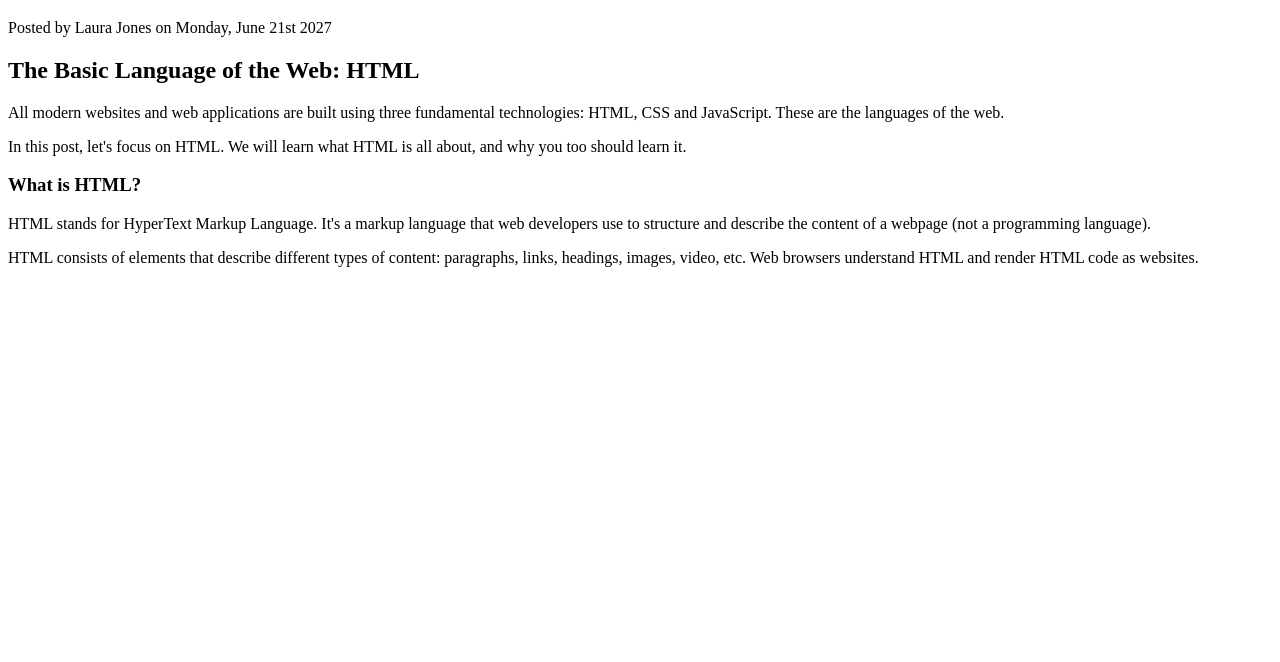
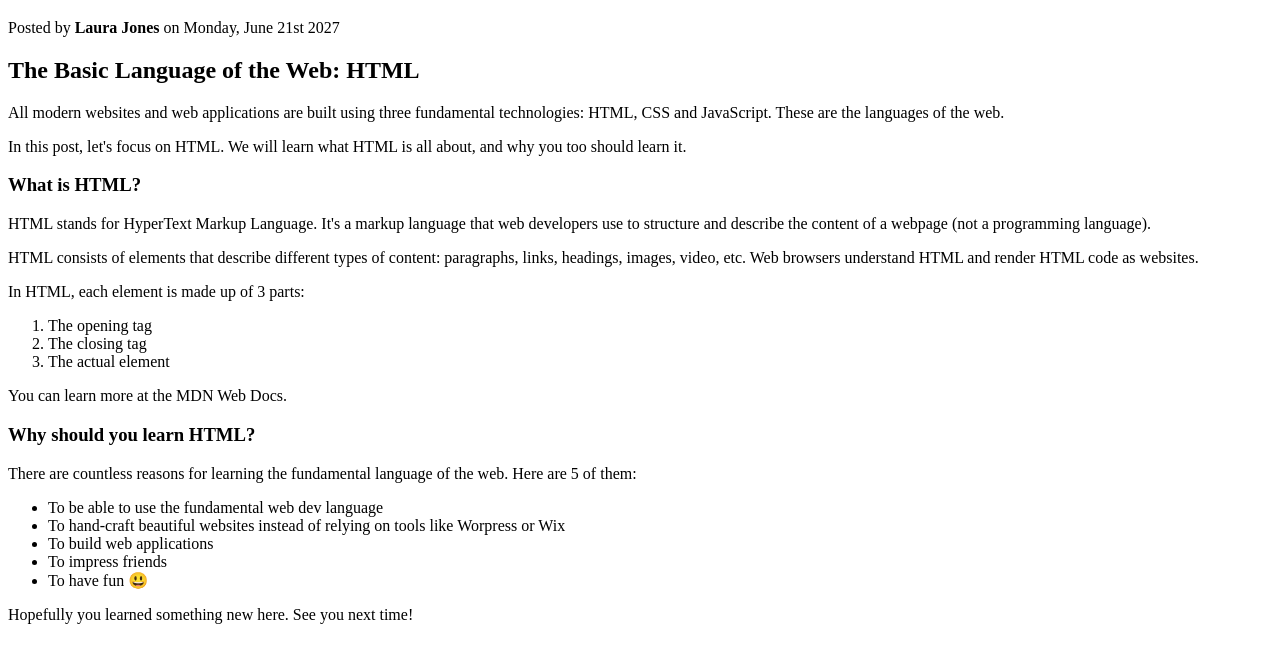
Before and after one commit to m-yama0628/jonas-html, a plain HTML site: page index.html in a window 1280 px wide. Shown: the part 62-724 px from the top of the page. Drawn offline with Linux system fonts and the light colour scheme.

Commit message:
bodyを編集

```diff
--- a/index.html
+++ b/index.html
@@ -8,7 +8,7 @@
   </head>
   <body>
     <h1>📘 The Code Magazine</h1>
-    <p>Posted by Laura Jones on Monday, June 21st 2027</p>
+    <p>Posted by <strong>Laura Jones</strong> on Monday, June 21st 2027</p>
     <h2>The Basic Language of the Web: HTML</h2>
     <p>
       All modern websites and web applications are built using three fundamental
@@ -30,5 +30,28 @@
       paragraphs, links, headings, images, video, etc. Web browsers understand
       HTML and render HTML code as websites.
     </p>
+    <p>In HTML, each element is made up of 3 parts:</p>
+    <ol>
+      <li>The opening tag</li>
+      <li>The closing tag</li>
+      <li>The actual element</li>
+    </ol>
+    <p>You can learn more at the MDN Web Docs.</p>
+    <h3>Why should you learn HTML?</h3>
+    <p>
+      There are countless reasons for learning the fundamental language of the
+      web. Here are 5 of them:
+    </p>
+    <ul>
+      <li>To be able to use the fundamental web dev language</li>
+      <li>
+        To hand-craft beautiful websites instead of relying on tools like
+        Worpress or Wix
+      </li>
+      <li>To build web applications</li>
+      <li>To impress friends</li>
+      <li>To have fun 😃</li>
+    </ul>
+    <p>Hopefully you learned something new here. See you next time!</p>
   </body>
 </html>
```
